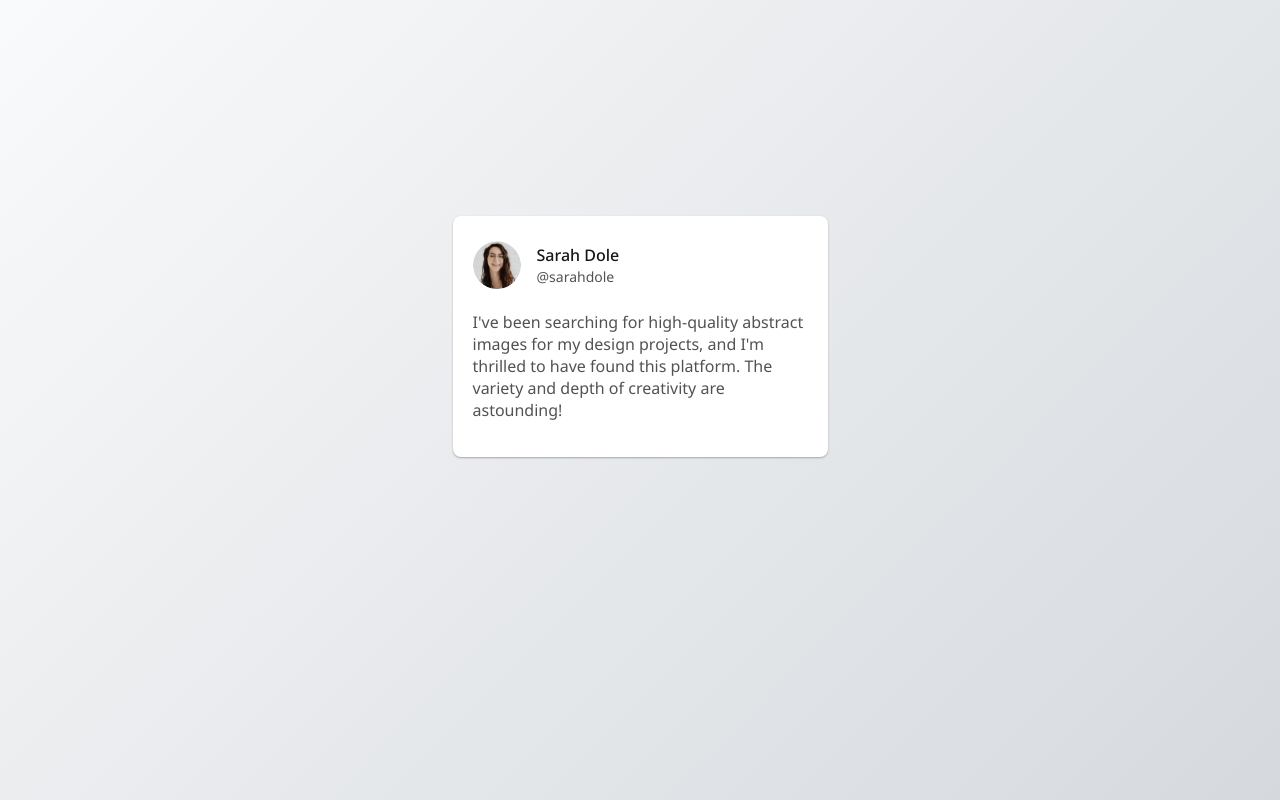
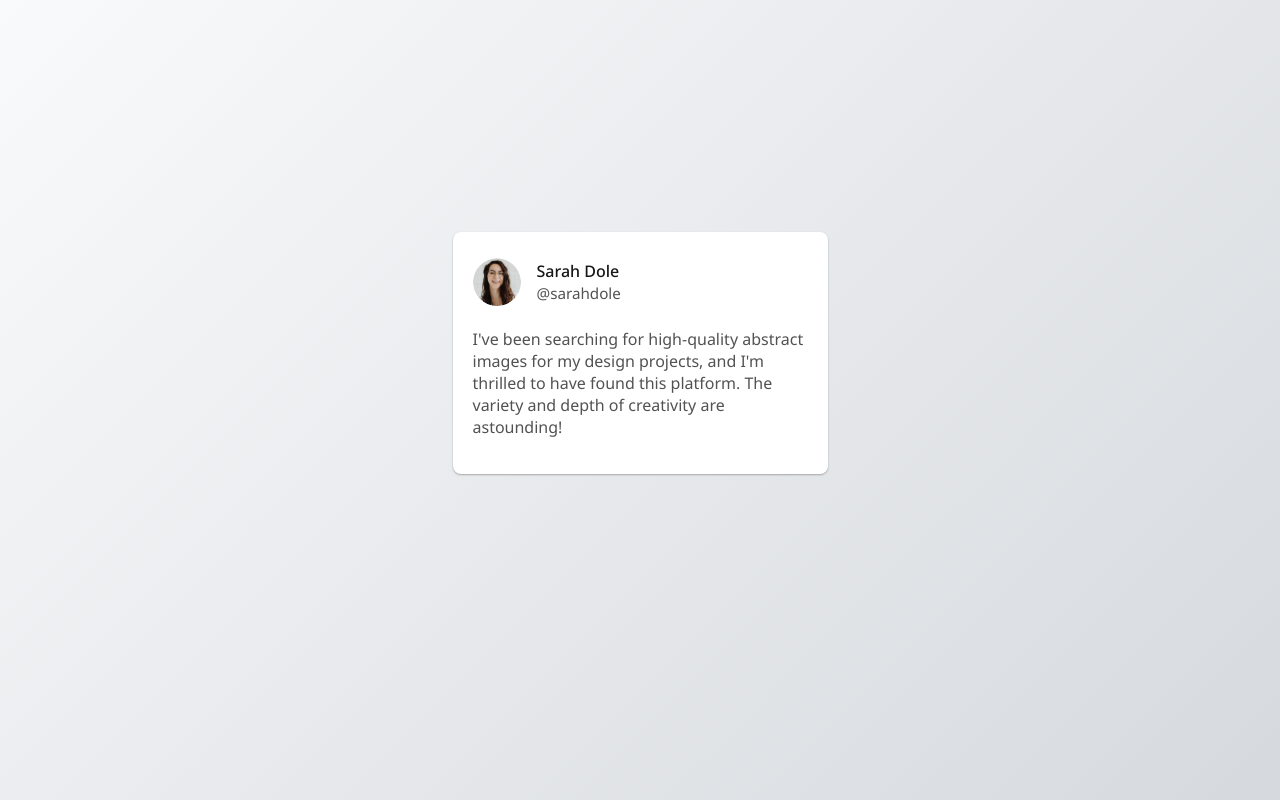
Before and after one commit to codeharman/Testimonial-Card, a plain HTML site: page index.html in a window 1280 px wide. Shown: the top 800 px of the page. Drawn offline with Linux system fonts and the light colour scheme.

Commit message:
alt text added

```diff
--- a/css/style.css
+++ b/css/style.css
@@ -8,7 +8,7 @@ body {
   -moz-osx-font-smoothing: grayscale;
   text-rendering: optimizeLegibility;
   background: linear-gradient(135deg, #F9FAFB, #d2d6db);
-  padding: 0;
+  padding: 1rem;
   display: flex;
   justify-content: center;   /* horizontal center */
   align-items: flex-start;
@@ -52,5 +52,5 @@ img {
 }
 
 .username {
-  font-size: 0.875rem;
+  font-size: 0.95rem;
 }
--- a/index.html
+++ b/index.html
@@ -3,7 +3,7 @@
   <head>
     <meta charset="utf-8" />
     <meta name="viewport" content="width=device-width, initial-scale=1" />
-    <title>GreatFrontEnd Projects</title>
+    <title>Testimonial Card Project</title>
     <link rel="preconnect" href="https://fonts.googleapis.com" />
     <link rel="preconnect" href="https://fonts.gstatic.com" crossorigin />
     <link
@@ -25,7 +25,7 @@
   <main>
     <div class="container">
       <div class="header">
-        <img src="./img/profile-thumbnail.png"/>
+        <img src="./img/profile-thumbnail.png" alt="Profile picture of Sarah Dole"/>
         <div class="user">
           <p class="name">Sarah Dole</p>
           <p class="username">@sarahdole</p>
```
